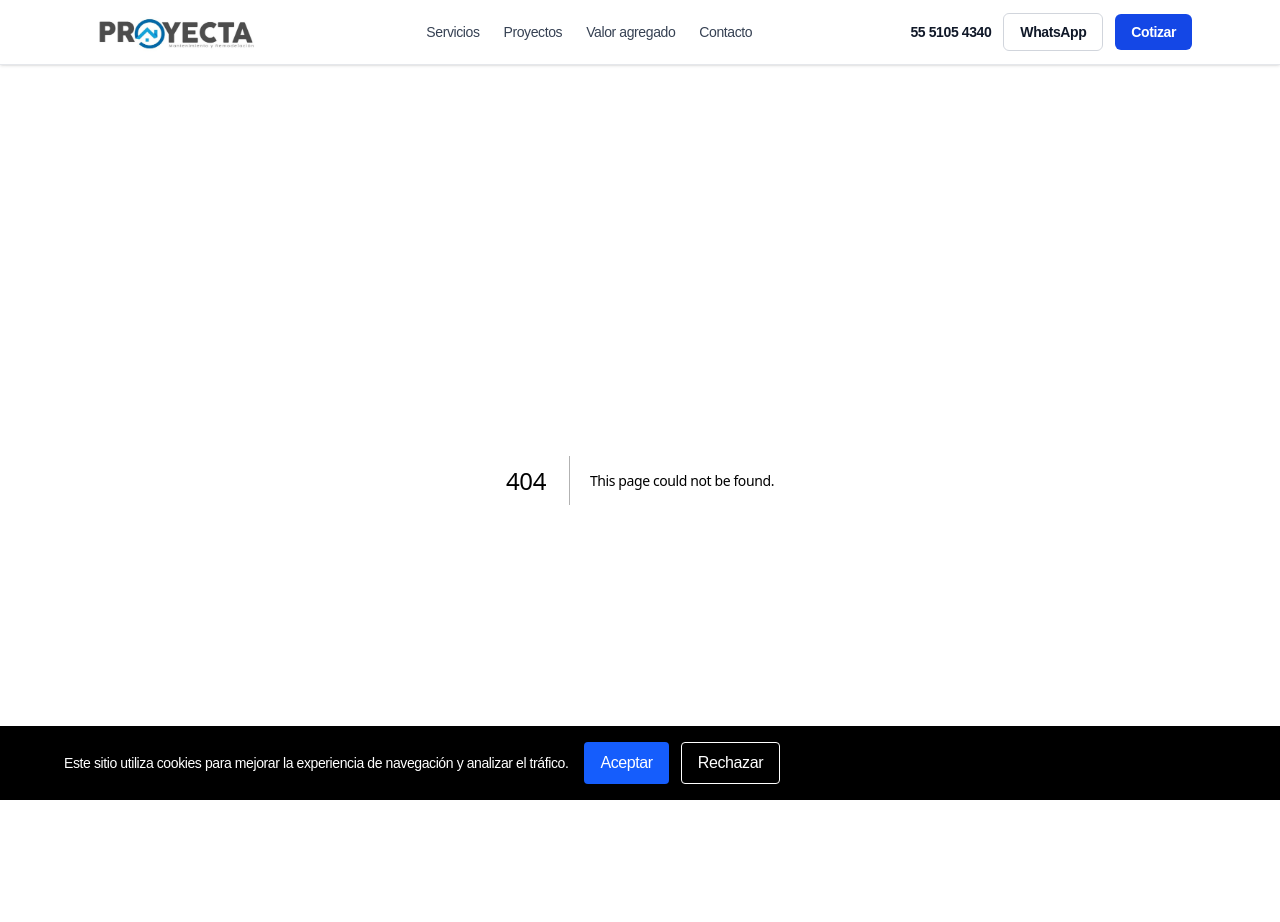
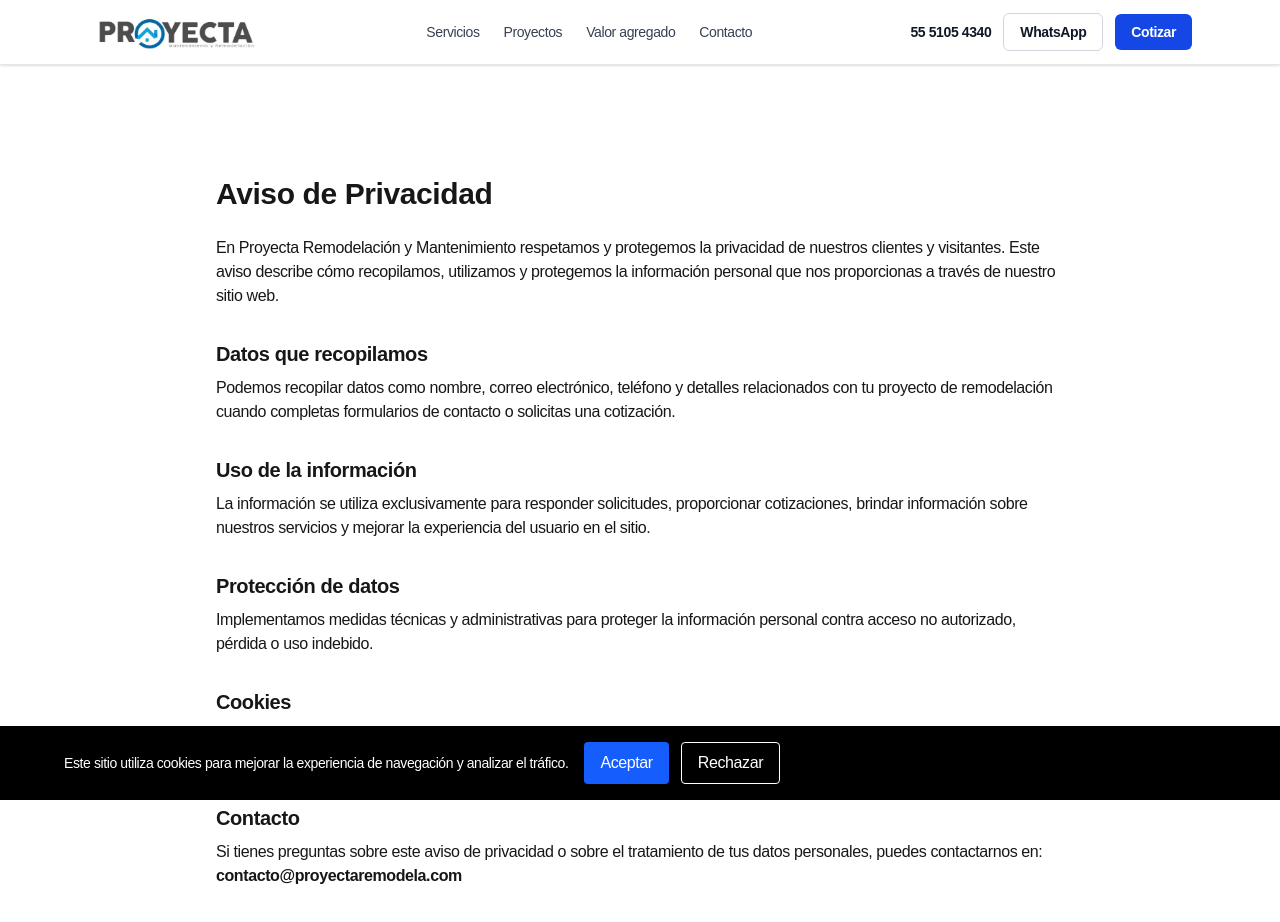
Before and after one commit to caprivara86/proyectaremodela, a Next.js app: page /privacidad in a window 1280 px wide. Before the commit this address had no page. Shown: the top 922 px of the page. Before the commit the page ends 880 px from the top, so only its background shows below. Built offline with nearby package versions, Linux system fonts and the light colour scheme.

Commit message:
feat: privacy notice page /privacidad

```diff
--- /dev/null
+++ b/src/app/privacidad/page.tsx
@@ -0,0 +1,49 @@
+export default function PrivacyPage() {
+  return (
+    <main className="max-w-4xl mx-auto px-6 py-24">
+      <h1 className="text-3xl font-bold mb-6">Aviso de Privacidad</h1>
+
+      <p className="mb-4">
+        En Proyecta Remodelación y Mantenimiento respetamos y protegemos la
+        privacidad de nuestros clientes y visitantes. Este aviso describe cómo
+        recopilamos, utilizamos y protegemos la información personal que nos
+        proporcionas a través de nuestro sitio web.
+      </p>
+
+      <h2 className="text-xl font-semibold mt-8 mb-2">Datos que recopilamos</h2>
+      <p className="mb-4">
+        Podemos recopilar datos como nombre, correo electrónico, teléfono y
+        detalles relacionados con tu proyecto de remodelación cuando completas
+        formularios de contacto o solicitas una cotización.
+      </p>
+
+      <h2 className="text-xl font-semibold mt-8 mb-2">Uso de la información</h2>
+      <p className="mb-4">
+        La información se utiliza exclusivamente para responder solicitudes,
+        proporcionar cotizaciones, brindar información sobre nuestros servicios
+        y mejorar la experiencia del usuario en el sitio.
+      </p>
+
+      <h2 className="text-xl font-semibold mt-8 mb-2">Protección de datos</h2>
+      <p className="mb-4">
+        Implementamos medidas técnicas y administrativas para proteger la
+        información personal contra acceso no autorizado, pérdida o uso indebido.
+      </p>
+
+      <h2 className="text-xl font-semibold mt-8 mb-2">Cookies</h2>
+      <p className="mb-4">
+        Nuestro sitio puede utilizar cookies para mejorar la navegación y
+        analizar el uso del sitio. Puedes aceptar o rechazar el uso de cookies
+        mediante el aviso mostrado en el sitio.
+      </p>
+
+      <h2 className="text-xl font-semibold mt-8 mb-2">Contacto</h2>
+      <p>
+        Si tienes preguntas sobre este aviso de privacidad o sobre el tratamiento
+        de tus datos personales, puedes contactarnos en:
+        <br />
+        <strong>contacto@proyectaremodela.com</strong>
+      </p>
+    </main>
+  );
+}
```
